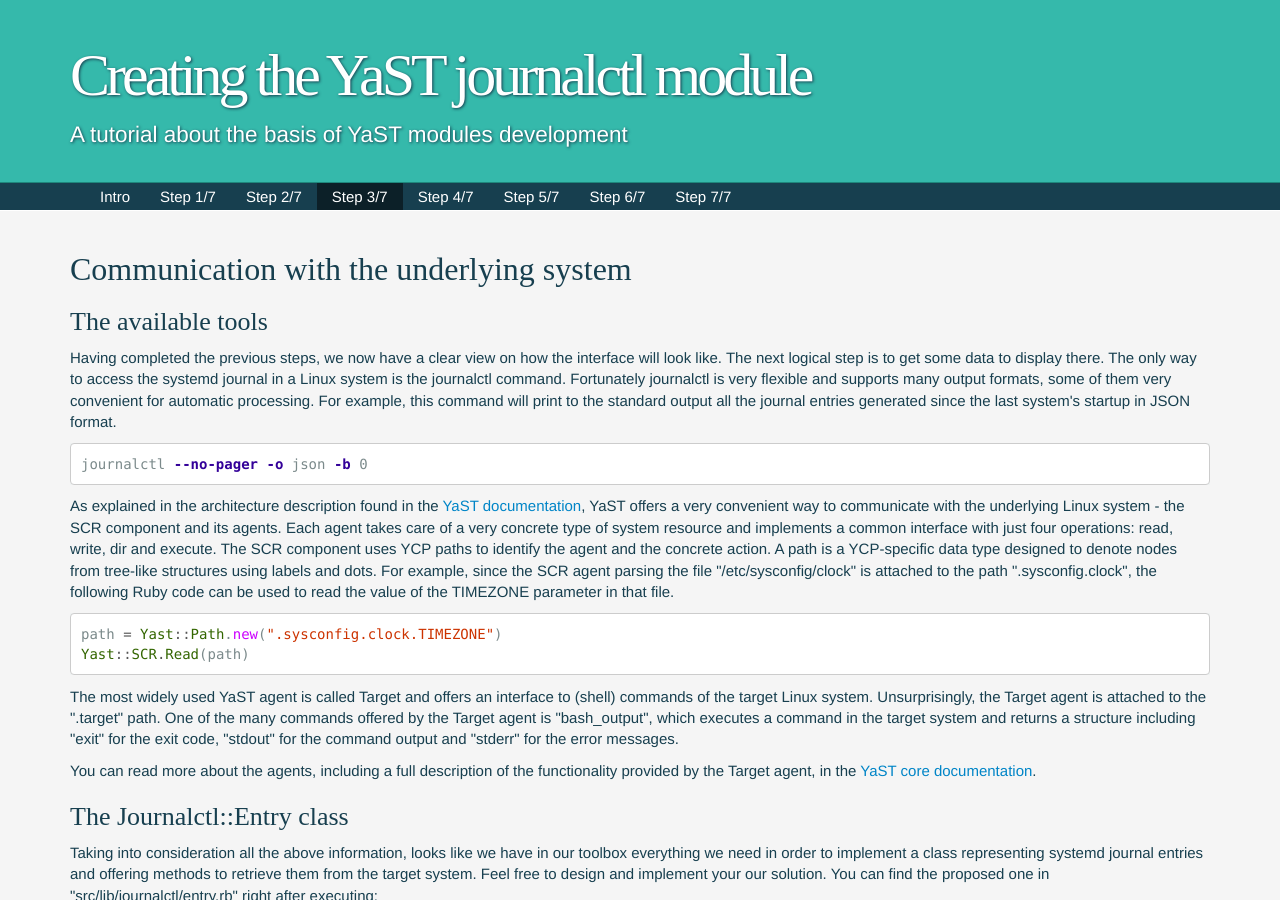
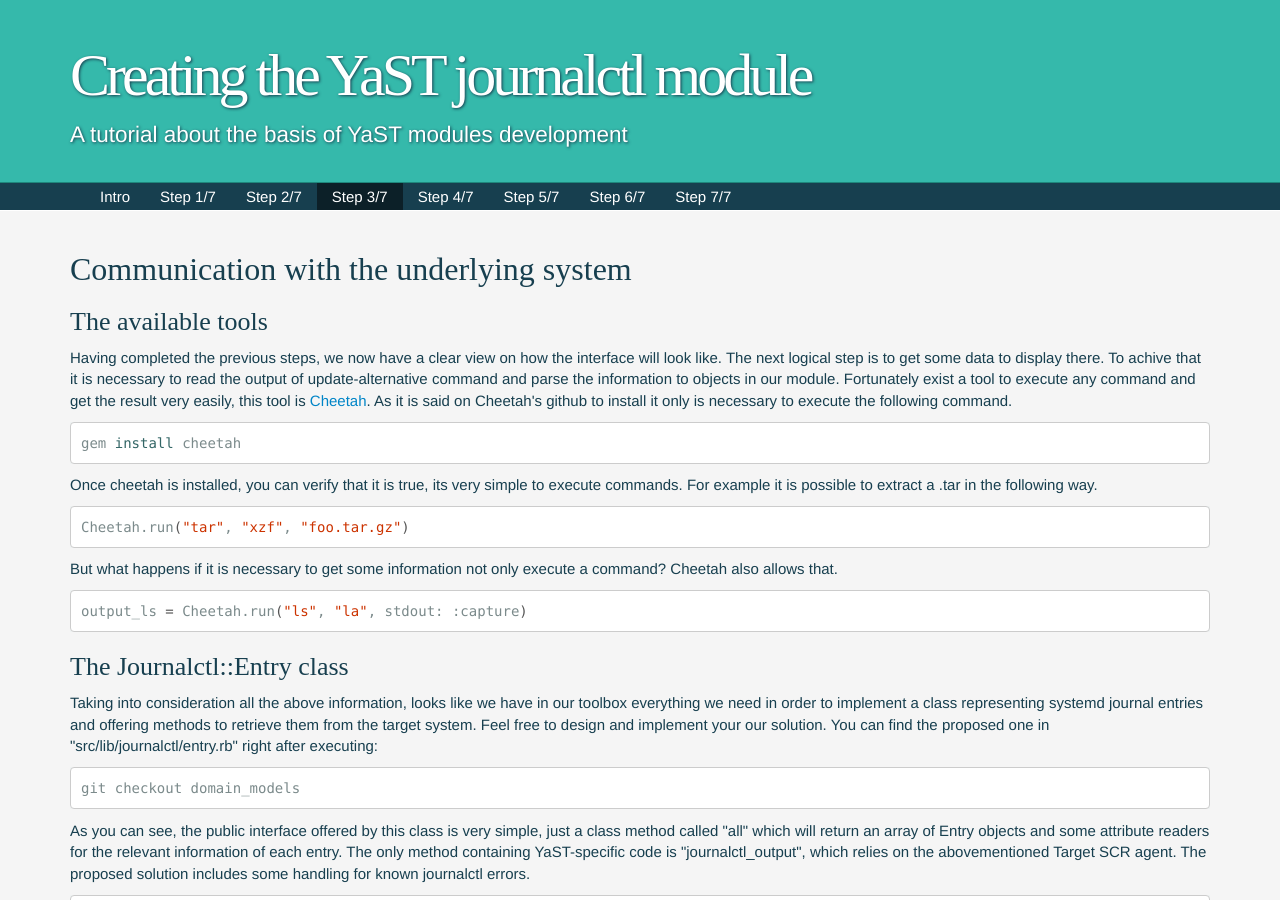
Before and after one commit to jyeray/yast-alternatives-tutorial, a Jekyll site: the page built from step3.html, in a window 1280 px wide and 900 px high. Built offline with Jekyll 4.4.1, drawn with Linux system fonts in a browser that asks for light colours; some web fonts are replaced.

Commit message:
Introduce Cheetah as a tool to execute commands

```diff
--- a/step3.html
+++ b/step3.html
@@ -8,47 +8,30 @@ layout: default
 <p>
 Having completed the previous steps, we now have a clear view on how the
 interface will look like. The next logical step is to get some data to display
-there. The only way to access the systemd journal in a Linux system is the
-journalctl command. Fortunately journalctl is very flexible and supports many
-output formats, some of them very convenient for automatic processing. For
-example, this command will print to the standard output all the journal entries
-generated since the last system's startup in JSON format.
+there. To achive that it is necessary to read the output of update-alternative
+command and parse the information to objects in our module. Fortunately exist a
+tool to execute any command and get the result very easily, this tool is
+<a href="https://github.com/openSUSE/cheetah">Cheetah</a>. As it is said on
+Cheetah's github to install it only is necessary to execute the following command.
 </p>
 {% highlight bash %}
-journalctl --no-pager -o json -b 0
+gem install cheetah
 {% endhighlight %}
 <p>
-As explained in the architecture description found in the
-<a href="http://yast.github.io/documentation.html">YaST documentation</a>, YaST
-offers a very convenient way to communicate with the underlying Linux system -
-the SCR component and its agents. Each agent takes care of a very concrete type
-of system resource and implements a common interface with just four operations:
-read, write, dir and execute. The SCR component uses YCP paths to identify the
-agent and the concrete action. A path is a YCP-specific data type designed to
-denote nodes from tree-like structures using labels and dots. For example,
-since the SCR agent parsing the file &quot;/etc/sysconfig/clock&quot; is
-attached to the path &quot;.sysconfig.clock&quot;, the following Ruby code can
-be used to read the value of the TIMEZONE parameter in that file.
+Once cheetah is installed, you can verify that it is true, its very simple to
+execute commands. For example it is possible to extract a .tar in the following
+way.
 </p>
-{% highlight ruby %}
-path = Yast::Path.new(".sysconfig.clock.TIMEZONE")
-Yast::SCR.Read(path)
+{% highlight bash %}
+Cheetah.run("tar", "xzf", "foo.tar.gz")
 {% endhighlight %}
 <p>
-The most widely used YaST agent is called Target and offers an
-interface to (shell) commands of the target Linux system. Unsurprisingly, the
-Target agent is attached to the ".target" path. One of the many commands
-offered by the Target agent is &quot;bash_output&quot;, which executes a
-command in the target system and returns a structure including &quot;exit&quot;
-for the exit code, &quot;stdout&quot; for the command output and
-&quot;stderr&quot; for the error messages.
+But what happens if it is necessary to get some information not only execute a
+command? Cheetah also allows that.
 </p>
-<p>
-You can read more about the agents, including a full description of the
-functionality provided by the Target agent, in the
-<a href="http://www.rubydoc.info/github/yast/yast-core/">YaST core
-documentation</a>.
-</p>
+{% highlight bash %}
+output_ls = Cheetah.run("ls", "la", stdout: :capture)
+{% endhighlight %}
 
 <h3>The Journalctl::Entry class</h3>
 <p>
```
